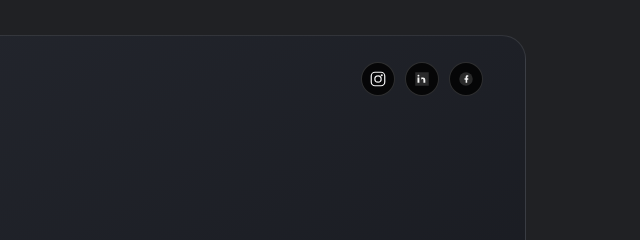
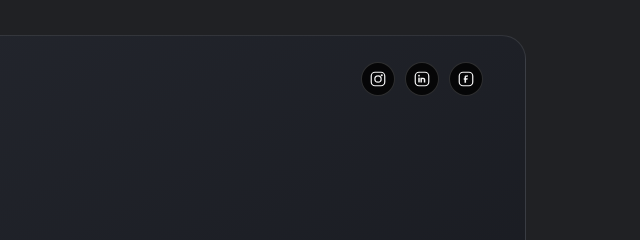
Before and after one commit to cavendishpierrelouis/cavendishpierrelouis, a plain HTML site: page index.html in a window 1280 px wide. Shown: the part 3345-3585 px from the top of the page, 640-1280 px from the left. Drawn offline with Linux system fonts and the light colour scheme.

Commit message:
Update index.html

```diff
--- a/index.html
+++ b/index.html
@@ -1819,7 +1819,7 @@ header.pagehead .subtitle {
       <!-- Social icons -->
       <div class="footer-social">
      <div class="footer-social-row">
-          <!-- Instagram -->
+  <!-- Instagram (unchanged) -->
   <a href="https://instagram.com/cavendishpierrelouis"
      target="_blank" rel="noopener"
      class="footer-icon" aria-label="Instagram">
@@ -1832,30 +1832,36 @@ header.pagehead .subtitle {
     </svg>
   </a>
 
-            <!-- LinkedIn -->
+  <!-- LinkedIn – same outer shape as IG -->
   <a href="https://www.linkedin.com/in/cavendishpierrelouis/"
      target="_blank" rel="noopener"
      class="footer-icon" aria-label="LinkedIn">
     <svg viewBox="0 0 24 24" aria-hidden="true">
-              <rect x="3" y="3" width="18" height="18"
-                    fill="currentColor" opacity="0.15"/>
-              <rect x="6" y="10" width="2.5" height="7" fill="currentColor"/>
-              <circle cx="7.25" cy="7.5" r="1.25" fill="currentColor"/>
-              <path d="M11 10h2.4a3 3 0 0 1 3 3v4h-2.5v-3.4c0-.9-.5-1.5-1.3-1.5
-                       -.8 0-1.6.5-1.6 1.6V17H11z"
+      <!-- same rounded square frame -->
+      <rect x="3" y="3" width="18" height="18" rx="5" ry="5"
+            fill="none" stroke="currentColor" stroke-width="1.6"/>
+
+      <!-- "in" mark -->
+      <rect x="7" y="10.2" width="2" height="6.3" fill="currentColor"/>
+      <circle cx="8" cy="7.6" r="1.2" fill="currentColor"/>
+      <path d="M12.1 10.2h1.6c1.6 0 2.7 1.1 2.7 2.9v3.4h-2v-3.1
+               c0-.9-.4-1.5-1.2-1.5-.8 0-1.3.6-1.3 1.6v3h-2v-6.3h2.2z"
             fill="currentColor"/>
     </svg>
   </a>
 
-          <!-- Facebook -->
+  <!-- Facebook – same outer shape as IG -->
   <a href="https://www.facebook.com/profile.php?id=61581759227612"
      target="_blank" rel="noopener"
      class="footer-icon" aria-label="Facebook">
     <svg viewBox="0 0 24 24" aria-hidden="true">
-              <circle cx="12" cy="12" r="9"
-                      fill="currentColor" opacity="0.15"/>
-              <path d="M13.2 7H15v2h-1.4v2h1.4v2h-1.4v4h-2.1v-4H10v-2h1.5V9.2
-                       A2.3 2.3 0 0 1 13.2 7z"
+      <!-- same rounded square frame -->
+      <rect x="3" y="3" width="18" height="18" rx="5" ry="5"
+            fill="none" stroke="currentColor" stroke-width="1.6"/>
+
+      <!-- stylised "f" -->
+      <path d="M13.4 7.2h-1.2c-1.4 0-2.2.9-2.2 2.3v1.6H9v2h1v4h2.1v-4h1.7l.6-2H12v-1.4
+               c0-.5.2-.8.8-.8h1.6v-2.3z"
             fill="currentColor"/>
     </svg>
   </a>
```
Lines whose indentation alone changed are shown as unchanged.
